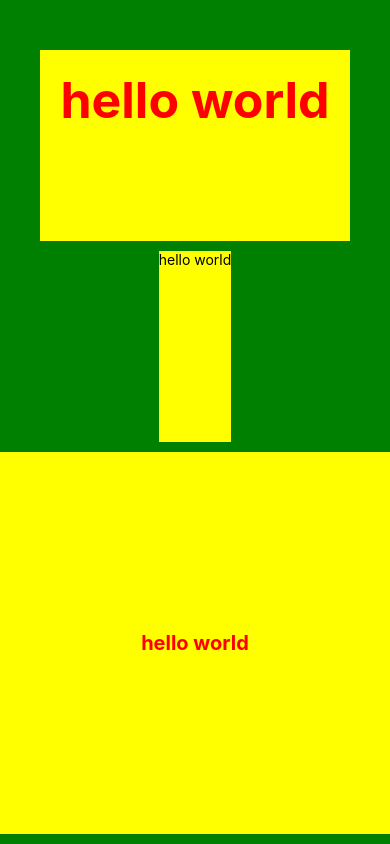
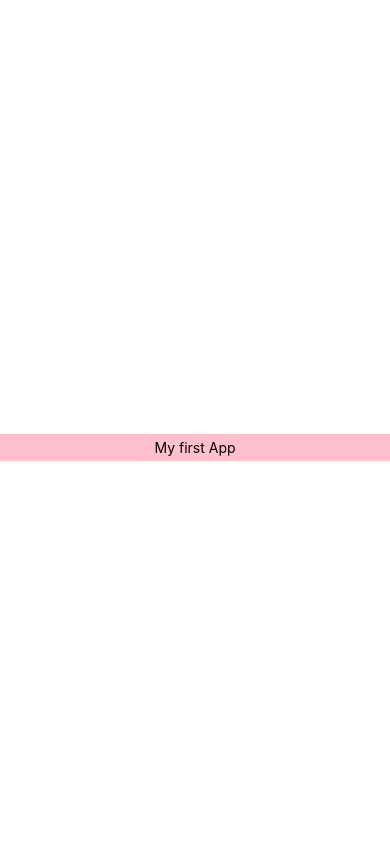
Before and after one commit to publizm/my_first_app, a React Native app: screen / in a window 390 px wide. Built offline with nearby package versions, Linux system fonts and the light colour scheme.

Commit message:
컴포넌트 임포트하는 방법

```diff
--- a/App.js
+++ b/App.js
@@ -8,20 +8,17 @@
 
 import React, {Component} from 'react';
 import {View, Text, StyleSheet} from 'react-native';
+import Header from './src/header';
 
 class App extends Component {
+  state = {
+    appName: 'My first App',
+  };
+
   render() {
     return (
       <View style={styles.mainView}>
-        <View style={styles.subView}>
-          <Text style={styles.mainText}>hello world</Text>
-        </View>
-        <View style={styles.subView}>
-          <Text>hello world</Text>
-        </View>
-        <View style={styles.anotherSubView}>
-          <Text style={styles.anotherText}>hello world</Text>
-        </View>
+        <Header name={this.state.appName} />
       </View>
     );
   }
@@ -30,35 +27,20 @@
 const styles = StyleSheet.create({
   mainView: {
     flex: 1,
-    backgroundColor: 'green',
+    backgroundColor: 'white',
     paddingTop: 50,
     alignItems: 'center',
     justifyContent: 'center',
   },
   mainText: {
-    fontSize: 50,
-    fontWeight: 'bold',
+    fontSize: 20,
+    fontWeight: 'normal',
     color: 'red',
     padding: 20,
   },
   subView: {
-    flex: 1,
     backgroundColor: 'yellow',
     marginBottom: 10,
-  },
-  anotherSubView: {
-    flex: 2,
-    backgroundColor: 'yellow',
-    marginBottom: 10,
-    width: '100%',
-    alignItems: 'center',
-    justifyContent: 'center',
-  },
-  anotherText: {
-    fontSize: 20,
-    fontWeight: 'bold',
-    color: 'red',
-    padding: 20,
   },
 });
 
--- /dev/null
+++ b/src/header.js
@@ -0,0 +1,29 @@
+/**
+ * Sample React Native App
+ * https://github.com/facebook/react-native
+ *
+ * @format
+ * @flow
+ */
+
+import React from 'react';
+import {View, Text, StyleSheet} from 'react-native';
+
+const Header = (props) => {
+  return (
+    <View style={styles.header}>
+      <Text>{props.name}</Text>
+    </View>
+  );
+};
+
+const styles = StyleSheet.create({
+  header: {
+    backgroundColor: 'pink',
+    alignItems: 'center',
+    padding: 5,
+    width: '100%',
+  },
+});
+
+export default Header;
```
